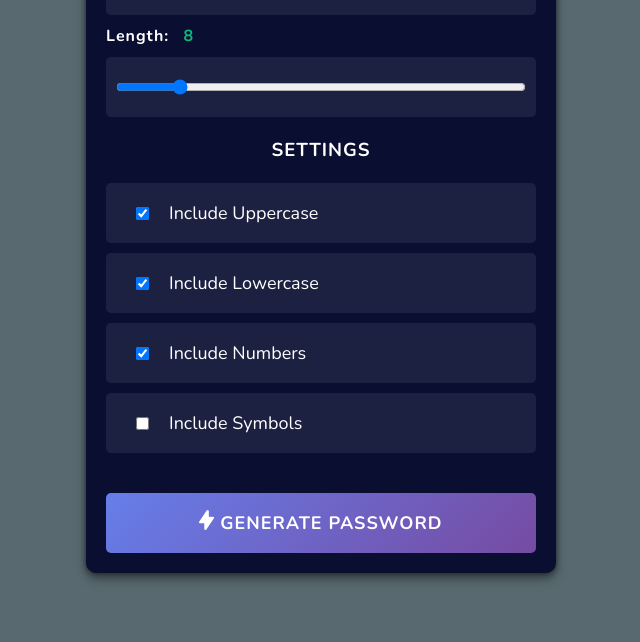
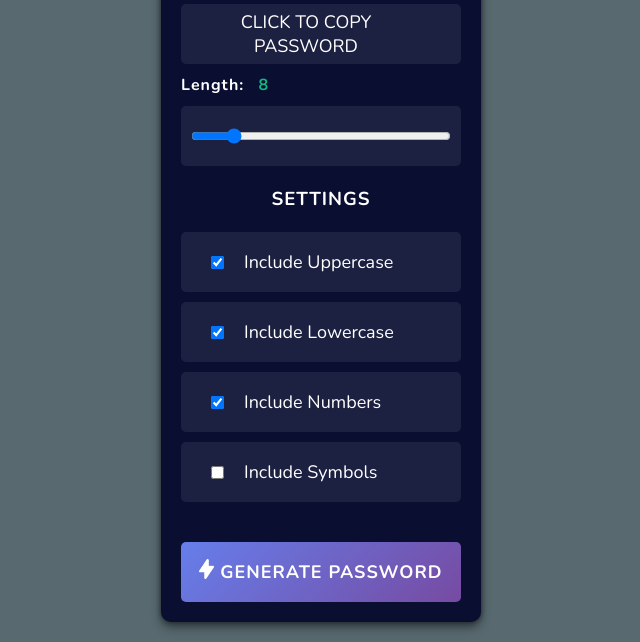
Before and after one commit to ameynahfr/password-generator-app, a plain HTML site: page index.html in a window 1280 px wide. Shown: the part 191-833 px from the top of the page, without its empty margins (319-959 px from the left). Before the commit the page ends 800 px from the top, so only its background shows below. Drawn offline with nearby package versions, Linux system fonts and the light colour scheme.

Commit message:
viewport

```diff
--- a/index.css
+++ b/index.css
@@ -28,7 +28,7 @@ body {
     /*border:#758E96 solid;*/
     margin: 20px auto;
     padding: 20px;
-    max-width: 100%;
+    max-width: 320px;
 }
 
 h1 {
```
